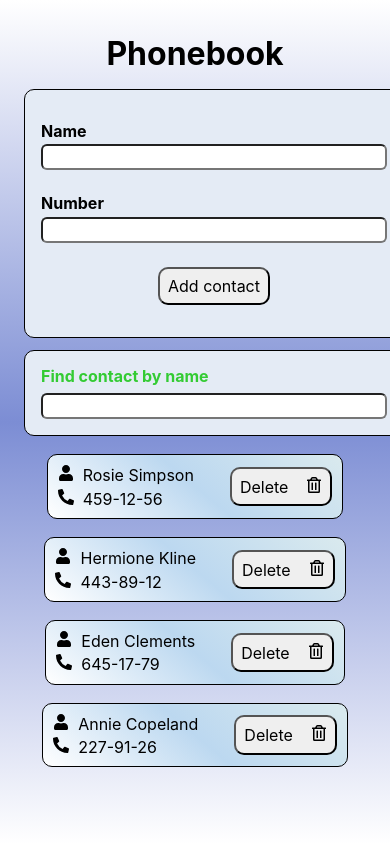
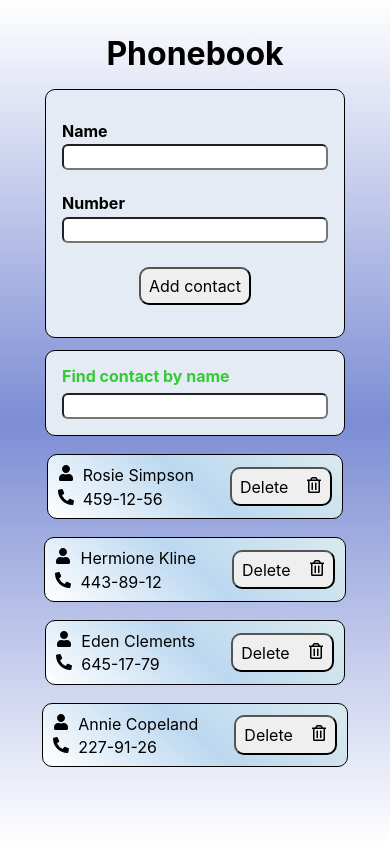
Before and after one commit to Mr-Elilah/goit-react-hw-03, a React (Vite) app: page / in a window 390 px wide. Built offline with nearby package versions, Linux system fonts and the light colour scheme.

Commit message:
media screen

```diff
--- a/src/components/ContactForm/ContactForm.module.css
+++ b/src/components/ContactForm/ContactForm.module.css
@@ -9,6 +9,9 @@
   min-width: 380px;
   margin-bottom: 12px;
   background-color: #e4ebf5;
+  @media screen and (max-width: 400px) {
+    min-width: 300px;
+  }
 }
 .field {
   display: flex;
--- a/src/components/SearchBox/SearchBox.module.css
+++ b/src/components/SearchBox/SearchBox.module.css
@@ -9,6 +9,9 @@
   min-width: 380px;
   margin-bottom: 18px;
   background-color: #e4ebf5;
+  @media screen and (max-width: 400px) {
+    min-width: 300px;
+  }
 }
 .label {
   font-weight: bold;
```
